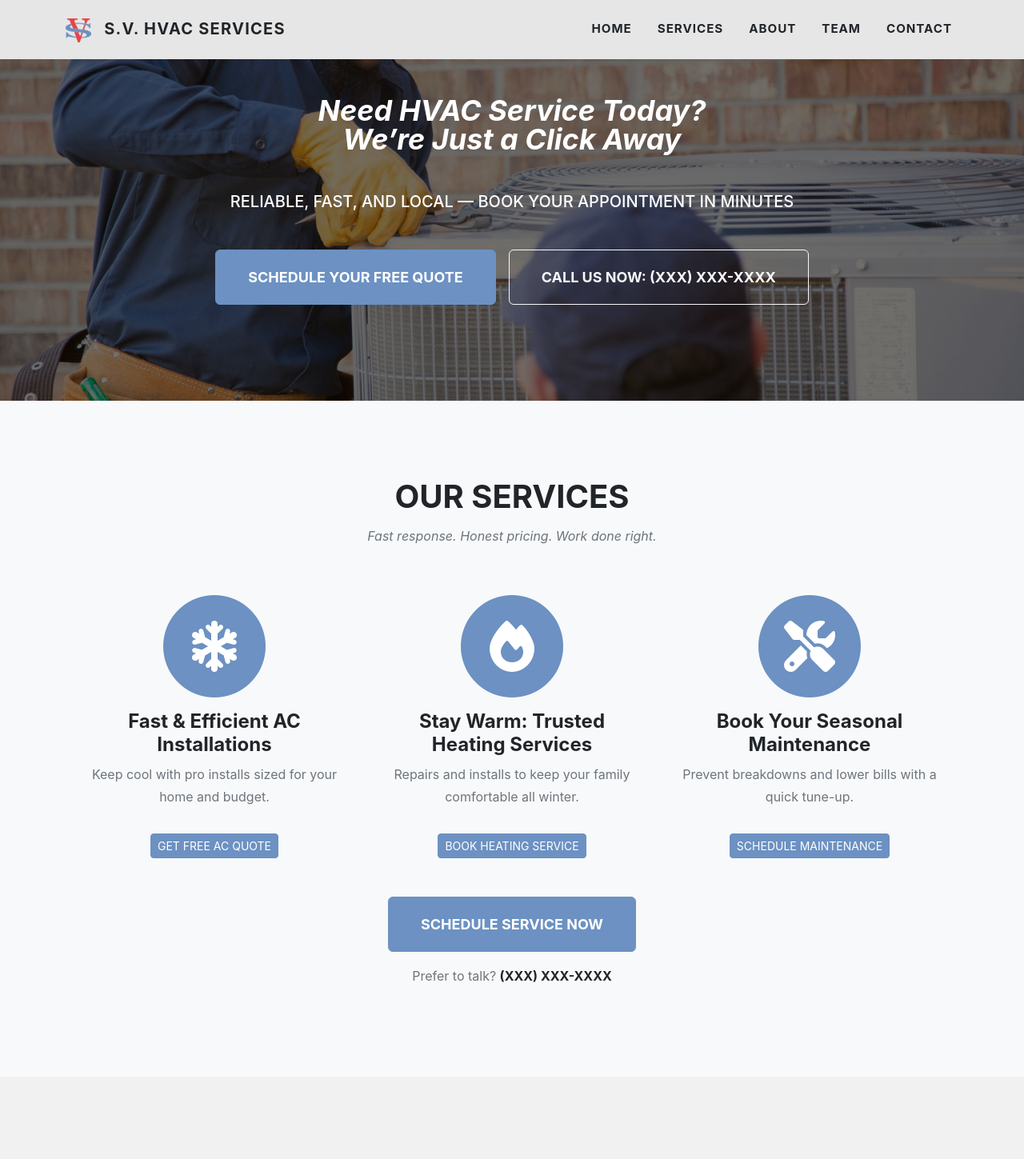
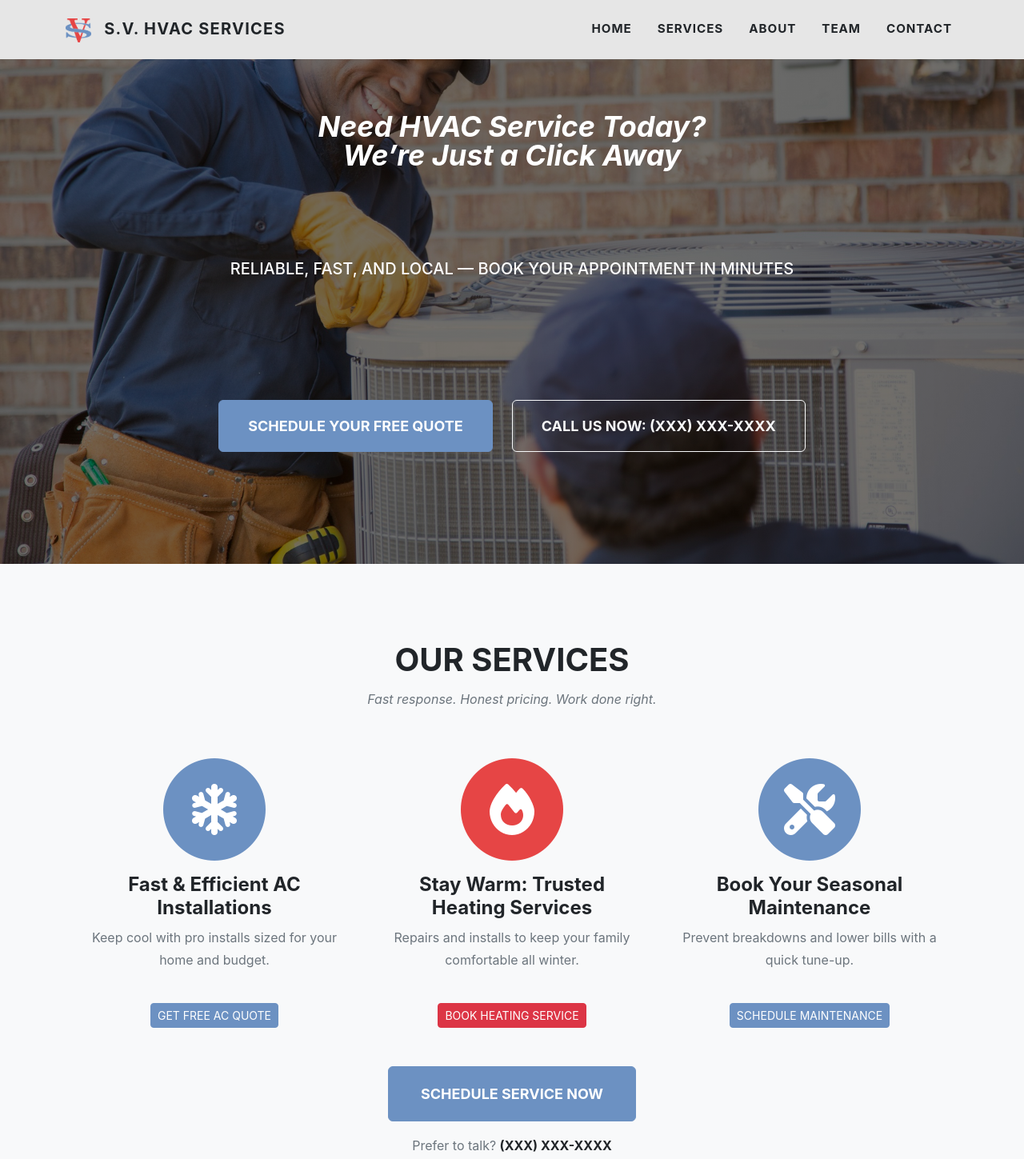
Before and after one commit to hunterdavidson/SergioHVAC-main, an Angular app: page / in a window 1280 px wide. Shown: the top 1449 px of the page at 80% size. Built offline with nearby package versions, Linux system fonts and the light colour scheme.

Commit message:
Fixed some nagivation issues

```diff
--- a/src/app/components/contact/contact.component.html
+++ b/src/app/components/contact/contact.component.html
@@ -1,12 +1,12 @@
 <section class="page-section" id="contact">
   <div class="container">
     <div class="text-center">
-      <h2 class="section-heading text-uppercase">Request Service</h2>
+      <h2 class="section-heading text-uppercase text-white">Request Service</h2>
       <h3 class="section-subheading text-white">
         Tell us what you need and we’ll get right back to you.
       </h3>
-      <p class="mt-2 text-white">
-        Prefer to talk? <a href="tel:+1XXXXXXXXXX" class="fw-bold text-white">(XXX) XXX-XXXX</a>
+      <p class="mt-3 text-white">
+        Prefer to talk? <a href="tel:+1XXXXXXXXXX" class="fw-bold">(XXX) XXX-XXXX</a>
       </p>
     </div>
 
@@ -27,7 +27,7 @@
             #name="ngModel"
             aria-describedby="nameError"
           />
-          <div id="nameError" class="invalid" *ngIf="name.invalid && (name.dirty || name.touched)">
+          <div id="nameError" class="invalid" *ngIf="name.invalid && (name.dirty || name.touched)" aria-live="polite">
             Name is required.
           </div>
         </div>
@@ -48,7 +48,7 @@
             #email="ngModel"
             aria-describedby="emailError"
           />
-          <div id="emailError" class="invalid" *ngIf="email.invalid && (email.dirty || email.touched)">
+          <div id="emailError" class="invalid" *ngIf="email.invalid && (email.dirty || email.touched)" aria-live="polite">
             A valid email is required.
           </div>
         </div>
@@ -66,13 +66,13 @@
             placeholder="Phone *"
             required
             inputmode="tel"
-            autocomplete="tel"
+            autocomplete="tel-national"
             [(ngModel)]="formData.phone"
             #phone="ngModel"
-            pattern="^[0-9()+\-\\s\\.]{7,20}$"
+            pattern="^[0-9()+\-.\s]{7,20}$"
             aria-describedby="phoneError"
           />
-          <div id="phoneError" class="invalid" *ngIf="phone.invalid && (phone.dirty || phone.touched)">
+          <div id="phoneError" class="invalid" *ngIf="phone.invalid && (phone.dirty || phone.touched)" aria-live="polite">
             A valid phone number is required.
           </div>
         </div>
@@ -93,13 +93,13 @@
             maxlength="4000"
             aria-describedby="messageHelp"
           ></textarea>
-          <div id="messageHelp" class="invalid" *ngIf="message.value?.length > 4000">
+          <div id="messageHelp" class="invalid" *ngIf="message.value?.length > 4000" aria-live="polite">
             Message is too long (max 4000 characters).
           </div>
         </div>
       </div>
 
-      <!-- Honeypot (spam trap) – keep visible to screen readers but off-screen visually -->
+      <!-- Honeypot (spam trap) -->
       <div style="position:absolute; left:-9999px;">
         <label for="hp">Do not fill this field</label>
         <input id="hp" name="hp" autocomplete="off" tabindex="-1" />
--- a/src/app/components/contact/contact.component.scss
+++ b/src/app/components/contact/contact.component.scss
@@ -34,3 +34,20 @@
   cursor: not-allowed;
   transition: background 0s, border-color 0s;
 }
+
+/* Phone link override inside Contact section */
+#contact a[href^="tel:"] {
+  color: #fff;              /* white text to match the contact section */
+  font-weight: 600;         /* bold for emphasis */
+  text-decoration: none;    /* remove underline */
+  transition: color 0.3s ease;
+}
+
+#contact a[href^="tel:"]:hover {
+  color: #6C91C2;           /* brand blue on hover */
+  text-decoration: underline;
+}
+
+#contact .section-heading {
+  color: #fff !important;  /* win against theme defaults */
+}
--- a/src/app/components/home/home.component.html
+++ b/src/app/components/home/home.component.html
@@ -5,7 +5,7 @@
     background-image: linear-gradient(rgba(0, 0, 0, 0.55), rgba(0, 0, 0, 0.55)), url('hero.jpg');
     background-size: cover;
     background-position: center;
-    padding: 120px 0;
+    padding: 140px 0; /* increased from 120px */
   "
   role="banner"
   aria-label="Hero section with site call to action"
@@ -13,22 +13,21 @@
   <div class="container d-flex flex-column align-items-center">
 
     <!-- Strong headline -->
-    <h1 class="masthead-subheading mb-3 fw-bold">
+    <h1 class="masthead-subheading mb-4 fw-bold">
       Need HVAC Service Today? <br />
       We’re Just a Click Away
     </h1>
 
     <!-- Supportive subhead -->
     <p
-      class="masthead-heading text-uppercase mt-2 mb-4"
+      class="masthead-heading text-uppercase mt-2 mb-5"
       style="font-size: 1.25rem; font-weight: 500;"
     >
       Reliable, Fast, and Local — Book Your Appointment in Minutes
     </p>
 
     <!-- CTA buttons -->
-    <div class="d-flex flex-column flex-md-row gap-3">
-      <!-- Scroll to contact section on the home route -->
+    <div class="d-flex flex-column flex-md-row gap-4">
       <a
         class="btn btn-primary btn-xl text-uppercase dynamic-button"
         routerLink="/"
@@ -38,7 +37,6 @@
         Schedule Your Free Quote
       </a>
 
-      <!-- Replace with your real phone number -->
       <a
         class="btn btn-outline-light btn-xl text-uppercase dynamic-button"
         href="tel:+1XXXXXXXXXX"
--- a/src/app/components/home/home.component.scss
+++ b/src/app/components/home/home.component.scss
@@ -0,0 +1,11 @@
+.masthead-subheading {
+    margin-bottom: 5rem !important; // more space below headline
+  }
+
+  .masthead-heading {
+    margin-bottom: 8rem !important; // more space before the buttons
+  }
+
+  .masthead .btn {
+    padding: 1em 2.25rem; // a touch larger for breathing room
+  }
--- a/src/app/components/home/home.component.ts
+++ b/src/app/components/home/home.component.ts
@@ -1,11 +1,12 @@
 import { Component } from '@angular/core';
 import { CommonModule } from '@angular/common';
+import { RouterModule } from '@angular/router';
 
 @Component({
   selector: 'app-home',
   standalone: true,
-  imports: [CommonModule],
   templateUrl: './home.component.html',
-  styleUrls: ['./home.component.scss']
+  styleUrls: ['./home.component.scss'],
+  imports: [CommonModule, RouterModule]
 })
 export class HomeComponent {}
--- a/src/app/components/navbar/navbar.component.ts
+++ b/src/app/components/navbar/navbar.component.ts
@@ -7,7 +7,7 @@ import { RouterLink, RouterLinkActive } from '@angular/router'; // 👈 add thes
   standalone: true,
   templateUrl: './navbar.component.html',
   styleUrls: ['./navbar.component.scss'],
-  imports: [CommonModule, RouterLink, RouterLinkActive], // 👈 include here
+  imports: [CommonModule, RouterLink], // 👈 include here
 })
 export class NavbarComponent {
   isMenuOpen = false;
--- a/src/app/components/services/services.component.html
+++ b/src/app/components/services/services.component.html
@@ -15,7 +15,7 @@
         </span>
         <h4 class="service-heading">Fast & Efficient AC Installations</h4>
         <p class="text-muted">Keep cool with pro installs sized for your home and budget.</p>
-        <a class="btn btn-primary btn-sm text-uppercase mt-3 dynamic-button" routerLink="/" fragment="contact">
+        <a class="btn btn-primary btn-sm text-uppercase mt-4 dynamic-button" routerLink="/" fragment="contact">
           Get Free AC Quote
         </a>
       </div>
@@ -23,12 +23,13 @@
       <!-- Heating Services -->
     <div class="service-box text-center mx-3" style="max-width: 320px;">
       <span class="fa-stack fa-4x mb-3">
-          <i class="fa-solid fa-circle fa-stack-2x text-primary"></i>
+        <i class="fa-solid fa-circle fa-stack-2x text-danger"></i>
         <i class="fa-solid fa-fire fa-stack-1x fa-inverse"></i>
       </span>
       <h4 class="service-heading">Stay Warm: Trusted Heating Services</h4>
       <p class="text-muted">Repairs and installs to keep your family comfortable all winter.</p>
-        <a class="btn btn-primary btn-sm text-uppercase mt-3 dynamic-button" routerLink="/" fragment="contact">
+      <a class="btn btn-danger btn-sm text-uppercase mt-4 dynamic-button"
+        routerLink="/" fragment="contact">
         Book Heating Service
       </a>
     </div>
@@ -42,7 +43,7 @@
         </span>
         <h4 class="service-heading">Book Your Seasonal Maintenance</h4>
         <p class="text-muted">Prevent breakdowns and lower bills with a quick tune-up.</p>
-        <a class="btn btn-primary btn-sm text-uppercase mt-3 dynamic-button" routerLink="/" fragment="contact">
+        <a class="btn btn-primary btn-sm text-uppercase mt-4 dynamic-button" routerLink="/" fragment="contact">
           Schedule Maintenance
         </a>
       </div>
--- a/src/app/components/services/services.component.scss
+++ b/src/app/components/services/services.component.scss
@@ -9,3 +9,7 @@
     color: #6C91C2;       /* match your brand blue on hover */
     text-decoration: underline;
   }
+
+  .service-box .btn {
+    margin-top: 1.5rem; // instead of 1rem (mt-3 is ~1rem)
+  }
--- a/src/app/components/services/services.component.ts
+++ b/src/app/components/services/services.component.ts
@@ -1,10 +1,11 @@
 import { Component } from '@angular/core';
 import { CommonModule } from '@angular/common';
+import { RouterModule } from '@angular/router';
 
 @Component({
   selector: 'app-services',
   standalone: true,
-  imports: [CommonModule],   // add modules here if you use directives like *ngIf, *ngFor
+  imports: [CommonModule, RouterModule],   // add modules here if you use directives like *ngIf, *ngFor
   templateUrl: './services.component.html',
   styleUrls: ['./services.component.scss']  // <-- plural
 })
```
Lines whose indentation alone changed are shown as unchanged.
